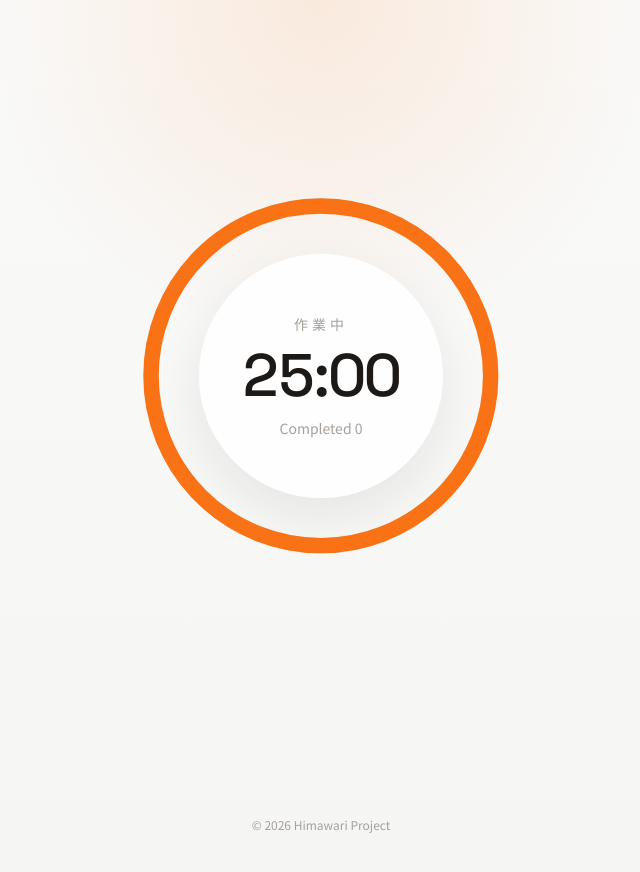
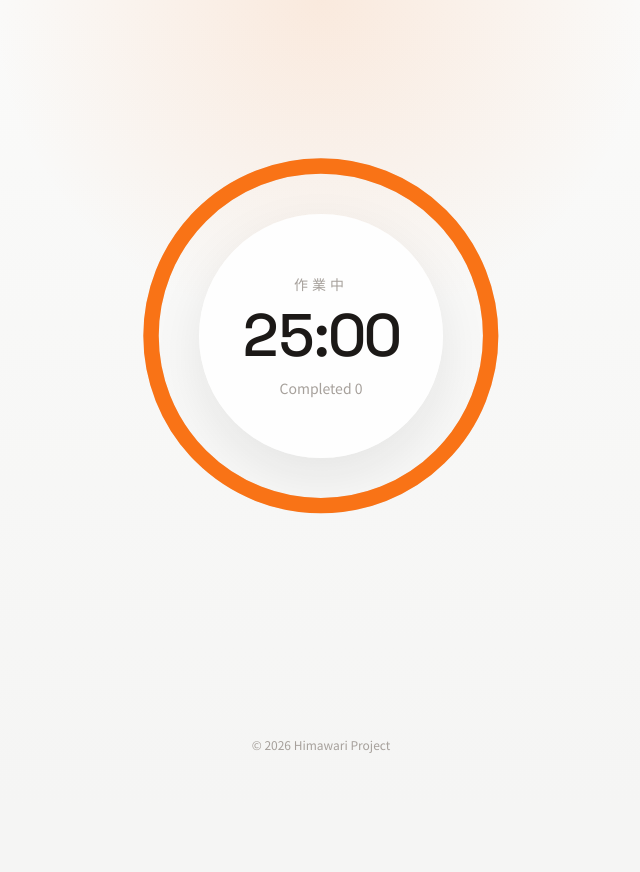
Before and after one commit to at-himawari/pomodoro, a React (Vite) app: page / in a window 1280 px wide. Shown: the top 872 px of the page, without its empty margins (319-959 px from the left). After the commit the page ends 805 px from the top, so only its background shows below. Built offline with nearby package versions, Linux system fonts and the light colour scheme.

Commit message:
広告表示位置修正

```diff
--- a/src/App.jsx
+++ b/src/App.jsx
@@ -626,7 +626,7 @@
     <main
       className={`relative min-h-dvh overflow-x-hidden px-6 pt-5 pb-10 text-stone-900 transition-colors duration-700 ${activeMode.background}`}
     >
-      <div className="mx-auto flex min-h-[calc(100dvh-9rem)] w-full max-w-3xl flex-col">
+      <div className="mx-auto flex min-h-[calc(90dvh-9rem)] w-full max-w-3xl flex-col">
         <header
           className={`flex items-center justify-between transition-all duration-300 ${
             menuVisible ? 'translate-y-0 opacity-100' : '-translate-y-2 opacity-0 pointer-events-none'
```
